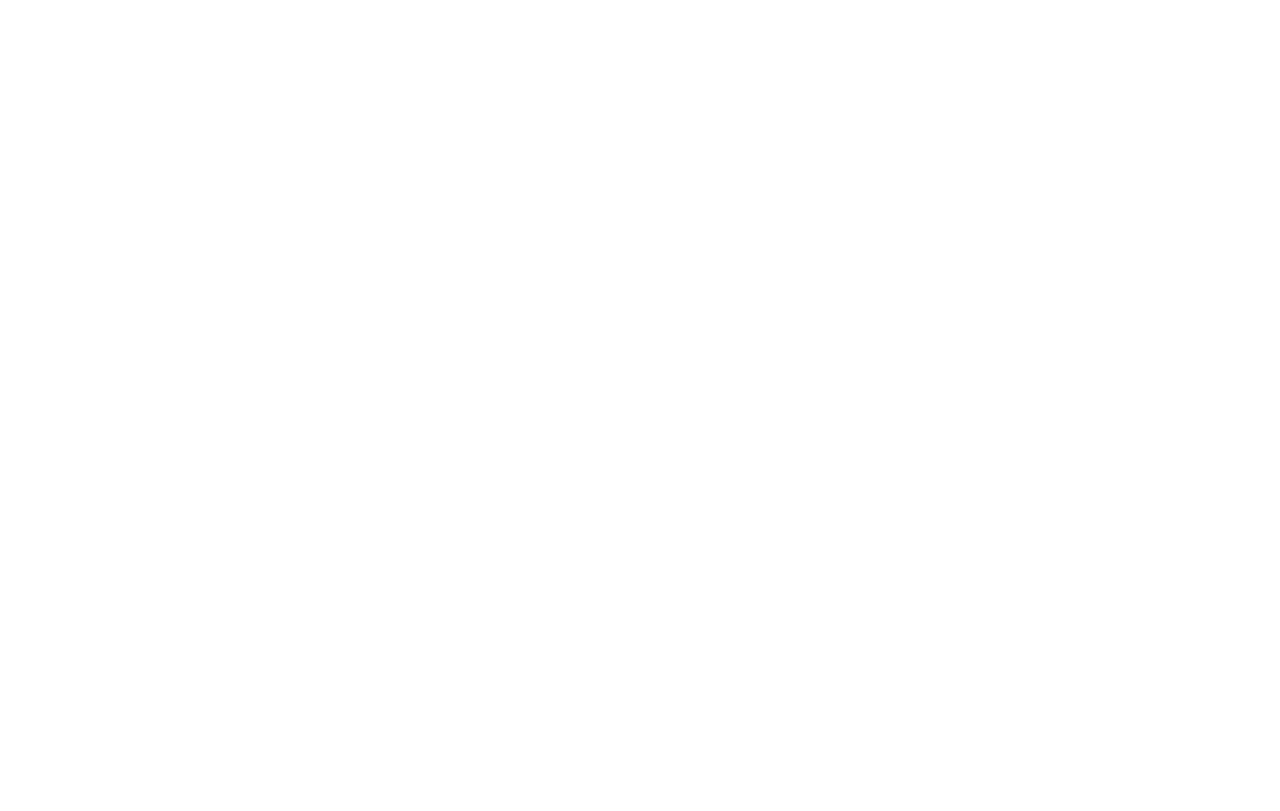
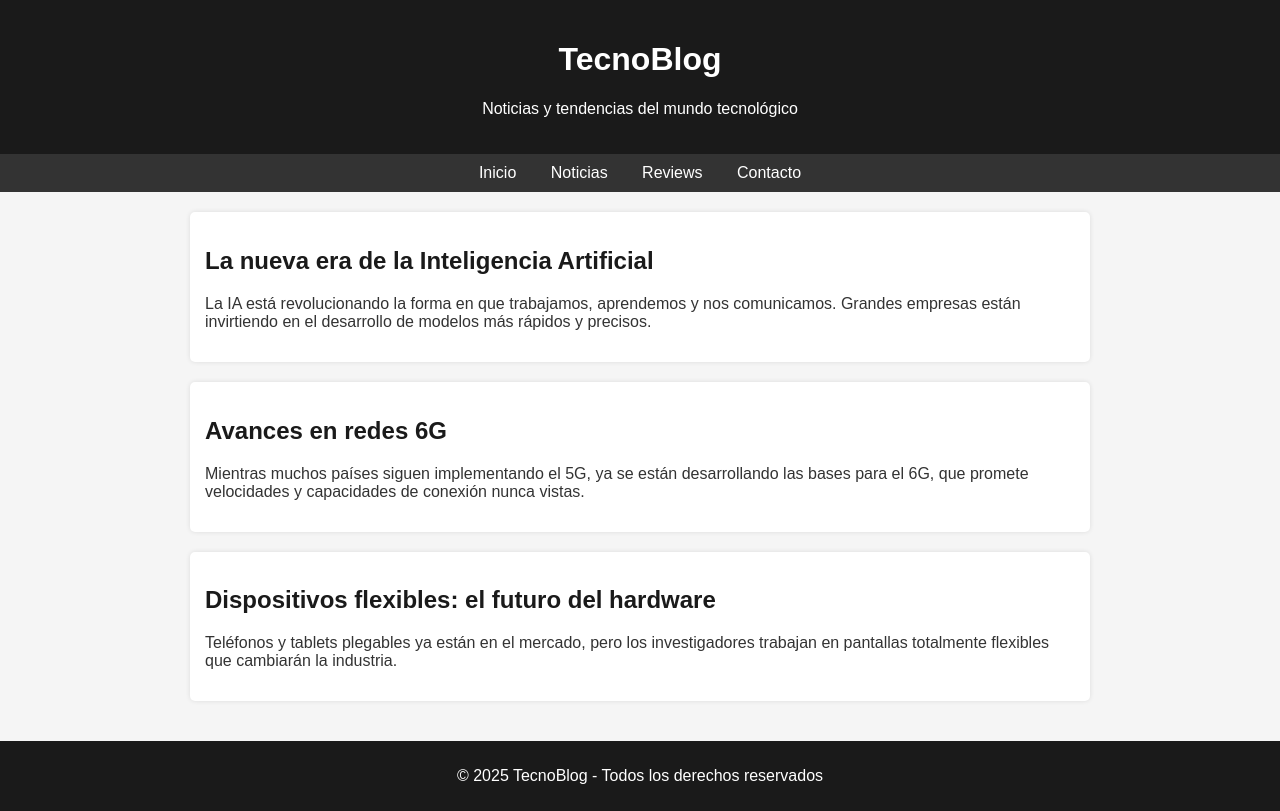
Before and after one commit to hefercotuc/sitio-web-en-grupo, a plain HTML site: page index.html in a window 1280 px wide. Drawn offline with Linux system fonts and the light colour scheme.

Commit message:
Se diseña la pagina web para TecnoBlog con estructura básica, artículos y estilos css

```diff
--- a/index.html
+++ b/index.html
@@ -4,8 +4,89 @@
     <meta charset="UTF-8">
     <meta name="viewport" content="width=device-width, initial-scale=1.0">
     <title>sitio web en grupo</title>
+    <style>
+        body {
+            font-family: Arial, sans-serif;
+            background-color: #f5f5f5;
+            margin: 0;
+            padding: 0;
+            color: #333;
+        }
+        header {
+            background-color: #1a1a1a;
+            color: white;
+            padding: 20px;
+            text-align: center;
+        }
+        nav {
+            background-color: #333;
+            text-align: center;
+            padding: 10px;
+        }
+        nav a {
+            color: white;
+            text-decoration: none;
+            margin: 0 15px;
+        }
+        nav a:hover {
+            color: #ffcc00;
+        }
+        section {
+            max-width: 900px;
+            margin: auto;
+            padding: 20px;
+        }
+        article {
+            background-color: white;
+            padding: 15px;
+            margin-bottom: 20px;
+            border-radius: 5px;
+            box-shadow: 0px 0px 5px rgba(0,0,0,0.1);
+        }
+        article h2 {
+            color: #1a1a1a;
+        }
+        footer {
+            background-color: #1a1a1a;
+            color: white;
+            text-align: center;
+            padding: 10px;
+        }
+    </style>
 </head>
 <body>
+     <header>
+        <h1>TecnoBlog</h1>
+        <p>Noticias y tendencias del mundo tecnológico</p>
+    </header>
+
+    <nav>
+        <a href="#">Inicio</a>
+        <a href="#">Noticias</a>
+        <a href="#">Reviews</a>
+        <a href="#">Contacto</a>
+    </nav>
+
+    <section>
+        <article>
+            <h2>La nueva era de la Inteligencia Artificial</h2>
+            <p>La IA está revolucionando la forma en que trabajamos, aprendemos y nos comunicamos. Grandes empresas están invirtiendo en el desarrollo de modelos más rápidos y precisos.</p>
+        </article>
+
+        <article>
+            <h2>Avances en redes 6G</h2>
+            <p>Mientras muchos países siguen implementando el 5G, ya se están desarrollando las bases para el 6G, que promete velocidades y capacidades de conexión nunca vistas.</p>
+        </article>
+
+        <article>
+            <h2>Dispositivos flexibles: el futuro del hardware</h2>
+            <p>Teléfonos y tablets plegables ya están en el mercado, pero los investigadores trabajan en pantallas totalmente flexibles que cambiarán la industria.</p>
+        </article>
+    </section>
+
+    <footer>
+        <p>&copy; 2025 TecnoBlog - Todos los derechos reservados</p>
+    </footer>
 
 </body>
 </html>
```
